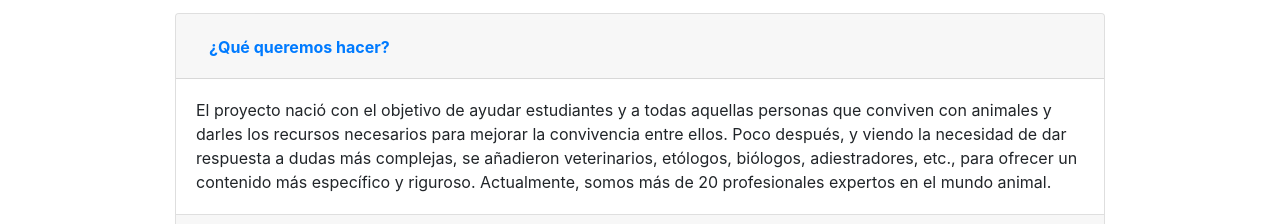
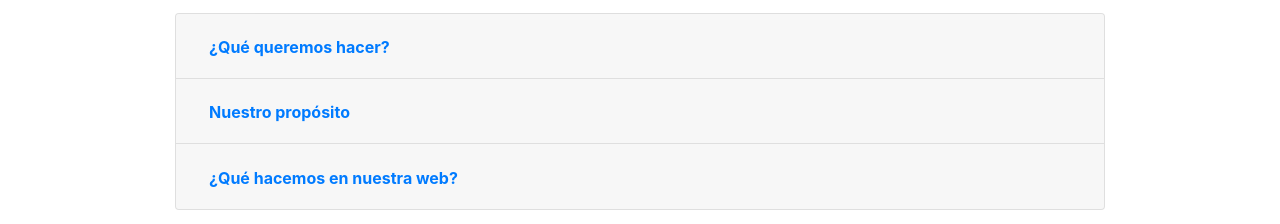
Before and after one commit to s1dam-azarquiel-2021/group-a-web-skills, a plain HTML site: page quienes-somos.html in a window 1280 px wide. Shown: the part 216-440 px from the top of the page. Drawn offline with nearby package versions, Linux system fonts and the light colour scheme.

Commit message:
[fix] Fixes #7

```diff
--- a/quienes-somos.html
+++ b/quienes-somos.html
@@ -68,7 +68,7 @@
 									</button>
 								</h2>
 							</div>
-							<div id="collapseOne" class="collapse show" aria-labelledby="headingOne"
+							<div id="collapseOne" class="collapse" aria-labelledby="headingOne"
 								data-parent="#accordioninfo">
 								<div class="card-body">
 									El proyecto nació con el objetivo de ayudar estudiantes y a todas aquellas personas que
```
